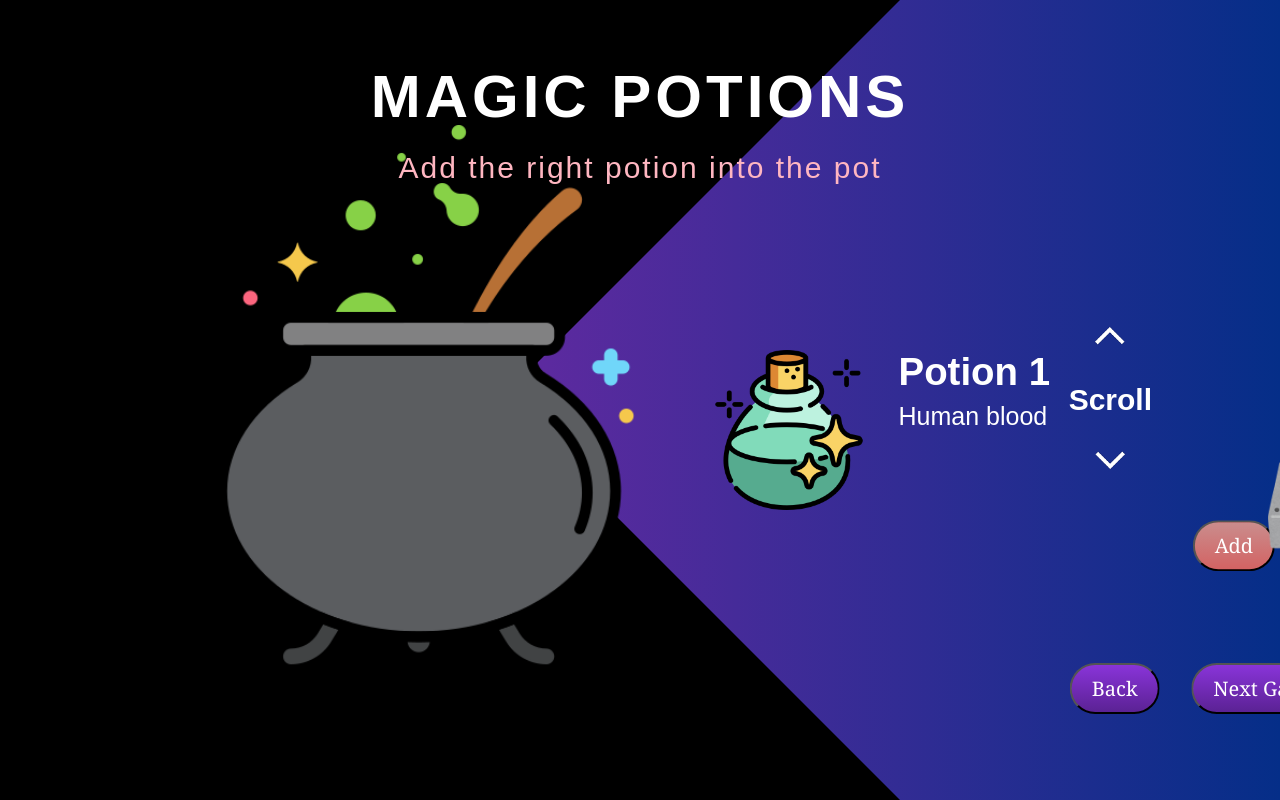
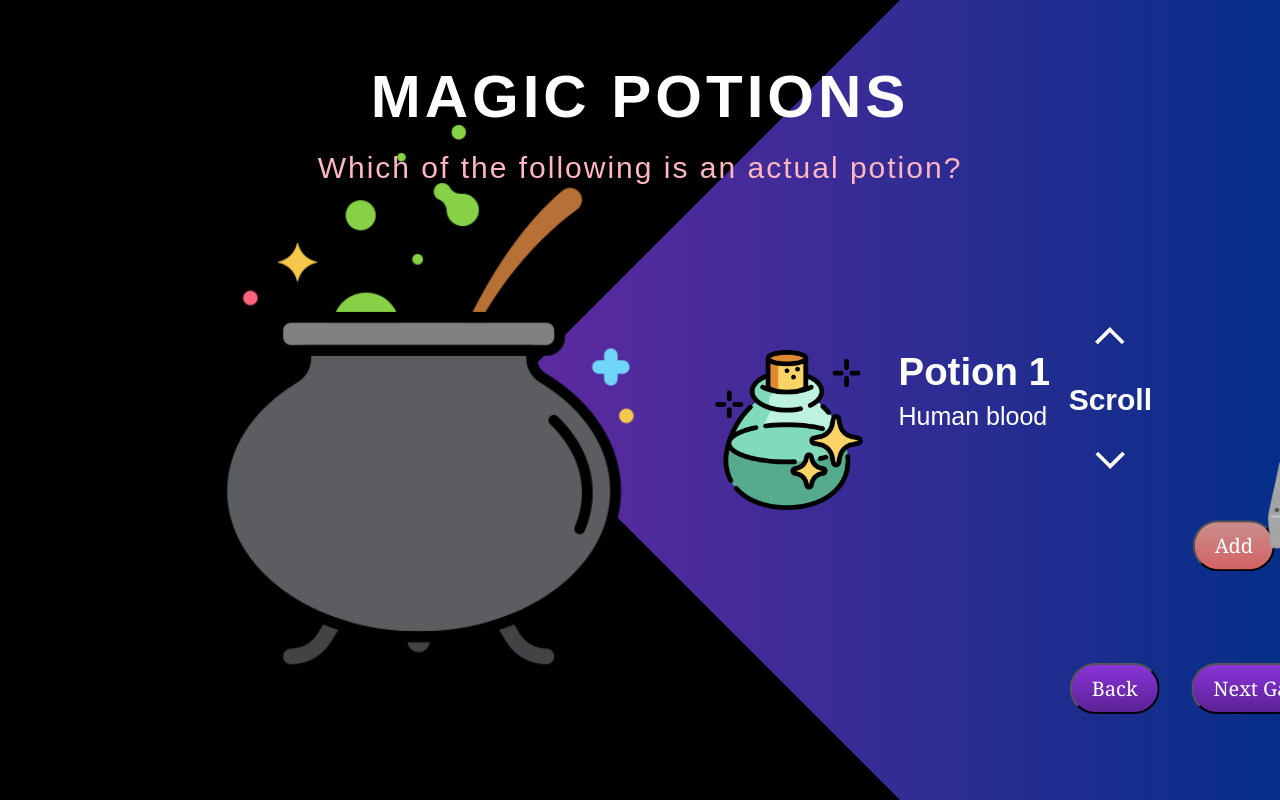
Before and after one commit to xenoastra/hocuspocus, a plain HTML site: page dana.html in a window 1280 px wide. Drawn offline with Linux system fonts and the light colour scheme.

Commit message:
thirteenth commit

```diff
--- a/dana.html
+++ b/dana.html
@@ -24,7 +24,7 @@
 
         <div class="container">
             <span class="text1">Magic Potions</span>
-            <span class="text2">Add the right potion into the pot</span>
+            <span class="text2">Which of the following is an actual potion?</span>
         </div>
 
         <div class="ingredients">
```
